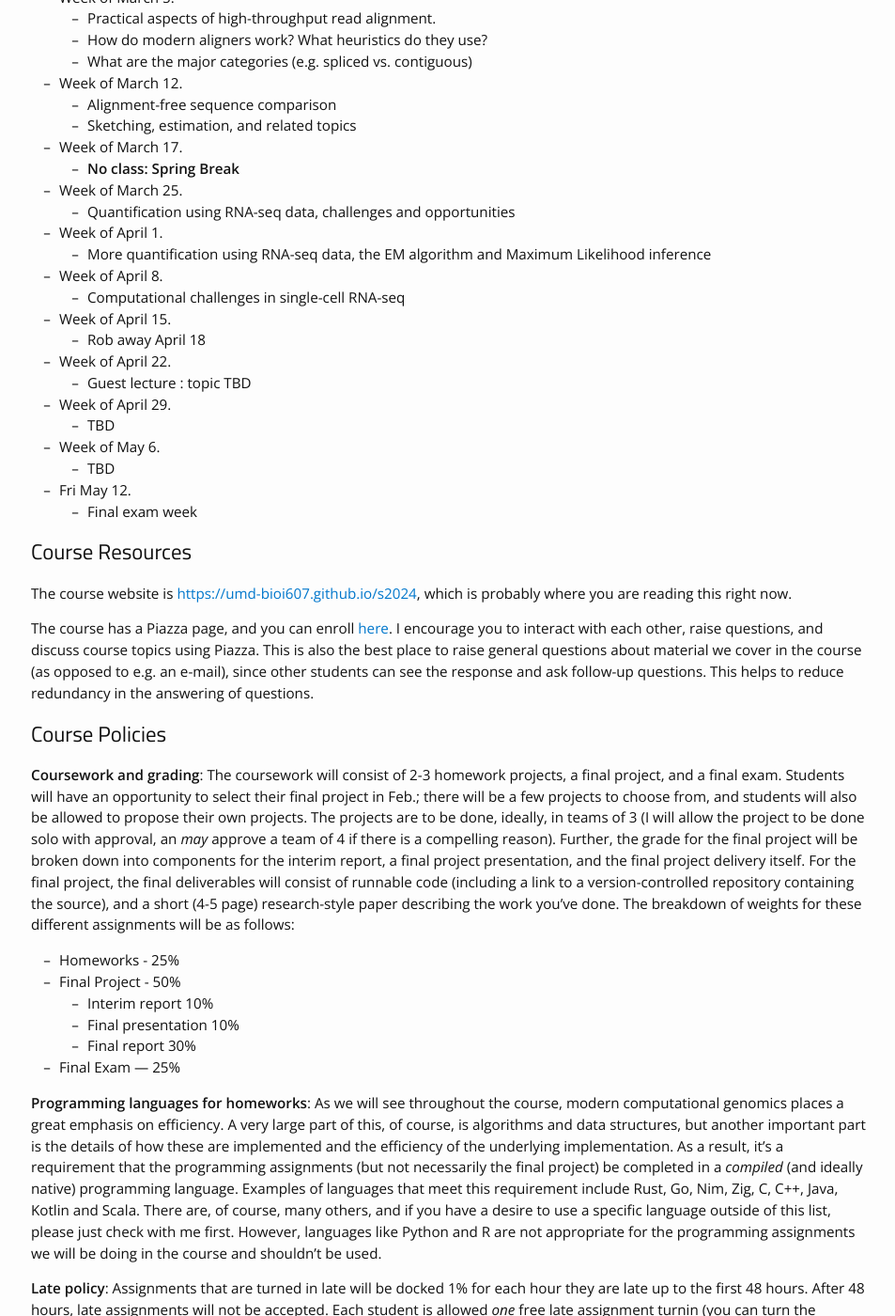
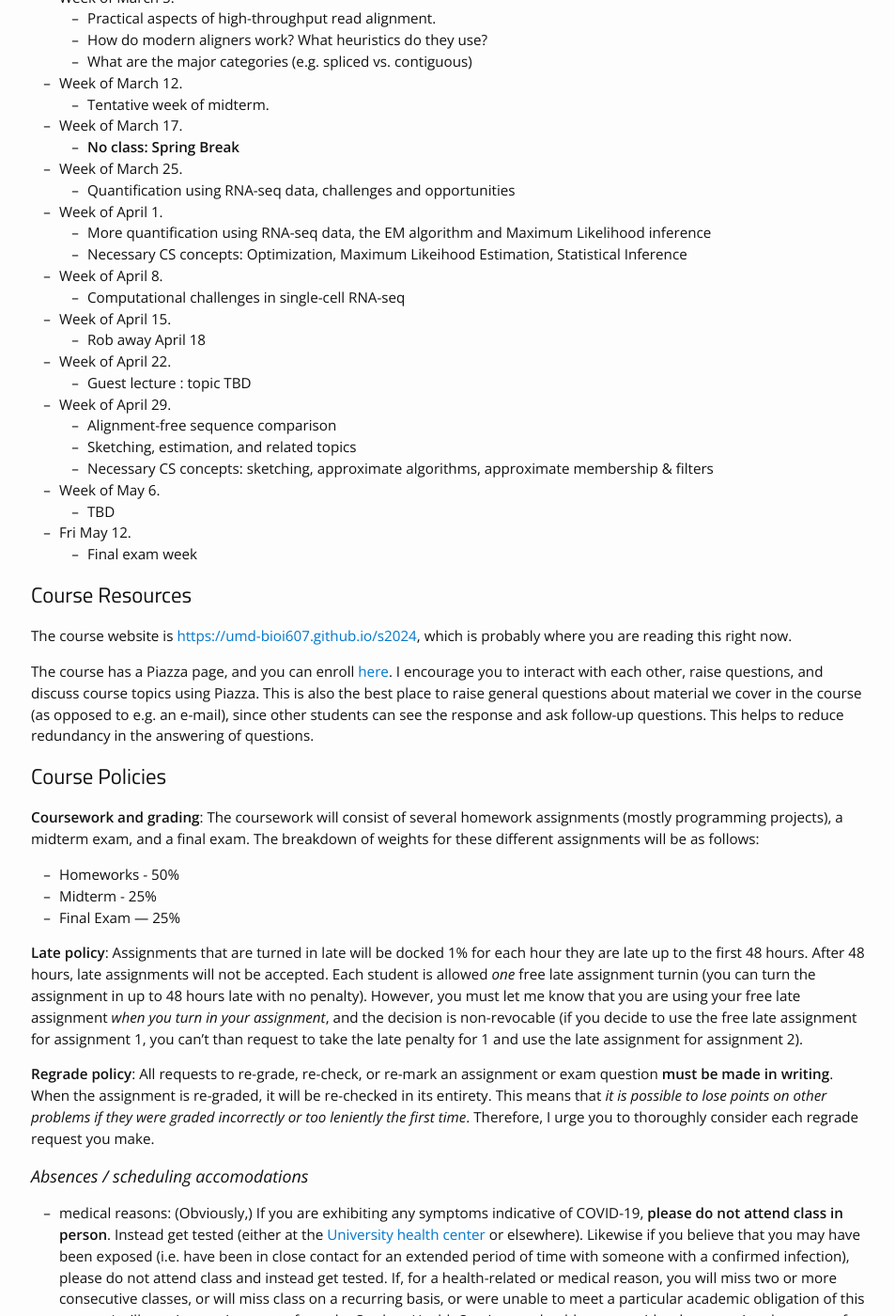
Before and after one commit to umd-bioi607/s2024, a Jekyll site: the page built from materials.md, in a window 1280 px wide and 1400 px high, scrolled down 2845 px. Shown: the whole window at 94% size, without its empty margins (162-1115 px from the left). Built offline with Jekyll 4.4.1, drawn with Linux system fonts in a browser that asks for light colours; nearby versions of some CDN libraries; some of the changed text lies outside the part shown.

Commit message:
update syllabus

```diff
--- a/materials.md
+++ b/materials.md
@@ -115,8 +115,7 @@ The following is a planned schedule of the material we will cover in the course,
   - What are the major categories (e.g. spliced vs. contiguous)
 
 - Week of March 12.
-  - Alignment-free sequence comparison
-  - Sketching, estimation, and related topics
+  - Tentative week of midterm.
 
 - Week of March 17.
   - **No class: Spring Break**
@@ -126,6 +125,7 @@ The following is a planned schedule of the material we will cover in the course,
 
 - Week of April 1.
   - More quantification using RNA-seq data, the EM algorithm and Maximum Likelihood inference
+  - Necessary CS concepts: Optimization, Maximum Likeihood Estimation, Statistical Inference
 
 - Week of April 8.
   - Computational challenges in single-cell RNA-seq
@@ -137,7 +137,9 @@ The following is a planned schedule of the material we will cover in the course,
   - Guest lecture : topic TBD
 
 - Week of April 29.
-  - TBD
+  - Alignment-free sequence comparison
+  - Sketching, estimation, and related topics
+  - Necessary CS concepts: sketching, approximate algorithms, approximate membership & filters
 
 - Week of May 6.
   - TBD
@@ -153,16 +155,11 @@ The course has a Piazza page, and you can enroll [here](http:///www.piazza.com/u
 
 ## Course Policies
 
-**Coursework and grading**: The coursework will consist of 2-3 homework projects, a final project, and a final exam. Students will have an opportunity to select their final project in Feb.; there will be a few projects to choose from, and students will also be allowed to propose their own projects. The projects are to be done, ideally, in teams of 3 (I will allow the project to be done solo with approval, an _may_ approve a team of 4 if there is a compelling reason). Further, the grade for the final project will be broken down into components for the interim report, a final project presentation, and the final project delivery itself. For the final project, the final deliverables will consist of runnable code (including a link to a version-controlled repository containing the source), and a short (4-5 page) research-style paper describing the work you’ve done. The breakdown of weights for these different assignments will be as follows:
+**Coursework and grading**: The coursework will consist of several homework assignments (mostly programming projects), a midterm exam, and a final exam. The breakdown of weights for these different assignments will be as follows:
 
-- Homeworks - 25%
-- Final Project - 50%
-  - Interim report 10%
-  - Final presentation 10%
-  - Final report 30%
+- Homeworks - 50%
+- Midterm - 25%
 - Final Exam — 25%
-
-**Programming languages for homeworks**: As we will see throughout the course, modern computational genomics places a great emphasis on efficiency.  A very large part of this, of course, is algorithms and data structures, but another important part is the details of how these are implemented and the efficiency of the underlying implementation.  As a result, it's a requirement that the programming assignments (but not necessarily the final project) be completed in a _compiled_ (and ideally native) programming language.  Examples of languages that meet this requirement include Rust, Go, Nim, Zig, C, C++, Java, Kotlin and Scala. There are, of course, many others, and if you have a desire to use a specific language outside of this list, please just check with me first. However, languages like Python and R are not appropriate for the programming assignments we will be doing in the course and shouldn't be used.
 
 **Late policy**: Assignments that are turned in late will be docked 1% for each hour they are late up to the first 48 hours.  After 48 hours, late assignments will not be accepted.  Each student is allowed *one* free late assignment turnin (you can turn the assignment in up to 48 hours late with no penalty).  However, you must let me know that you are using your free late assignment _when you turn in your assignment_, and the decision is non-revocable (if you decide to use the free late assignment for assignment 1, you can't than request to take the late penalty for 1 and use the late assignment for assignment 2).
 
```
Also changed, not shown: other parts of materials.md (+2 -2 lines), _announcements/01_sample_announcement.md (+2 -1 lines), index.md (+1 -1 lines).
